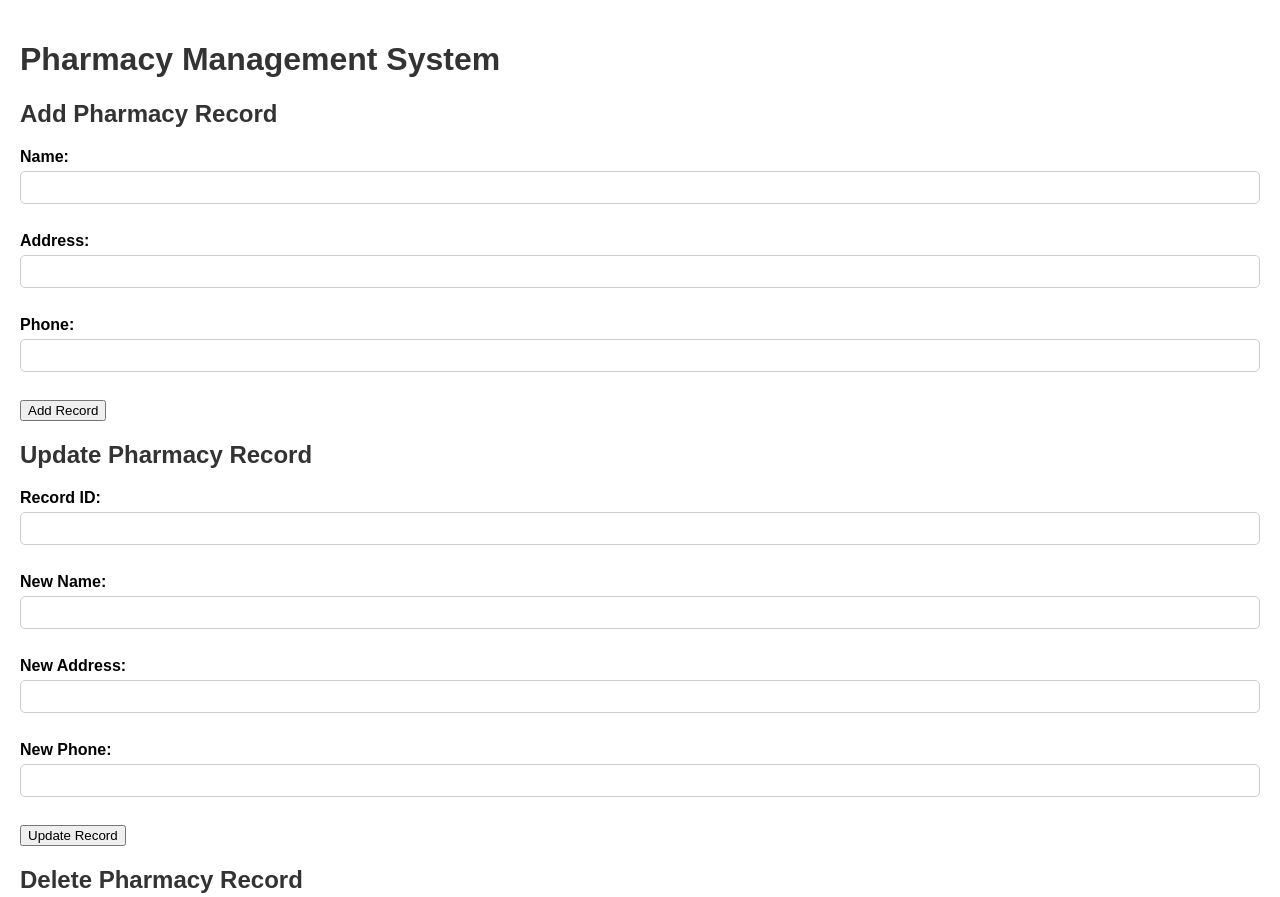
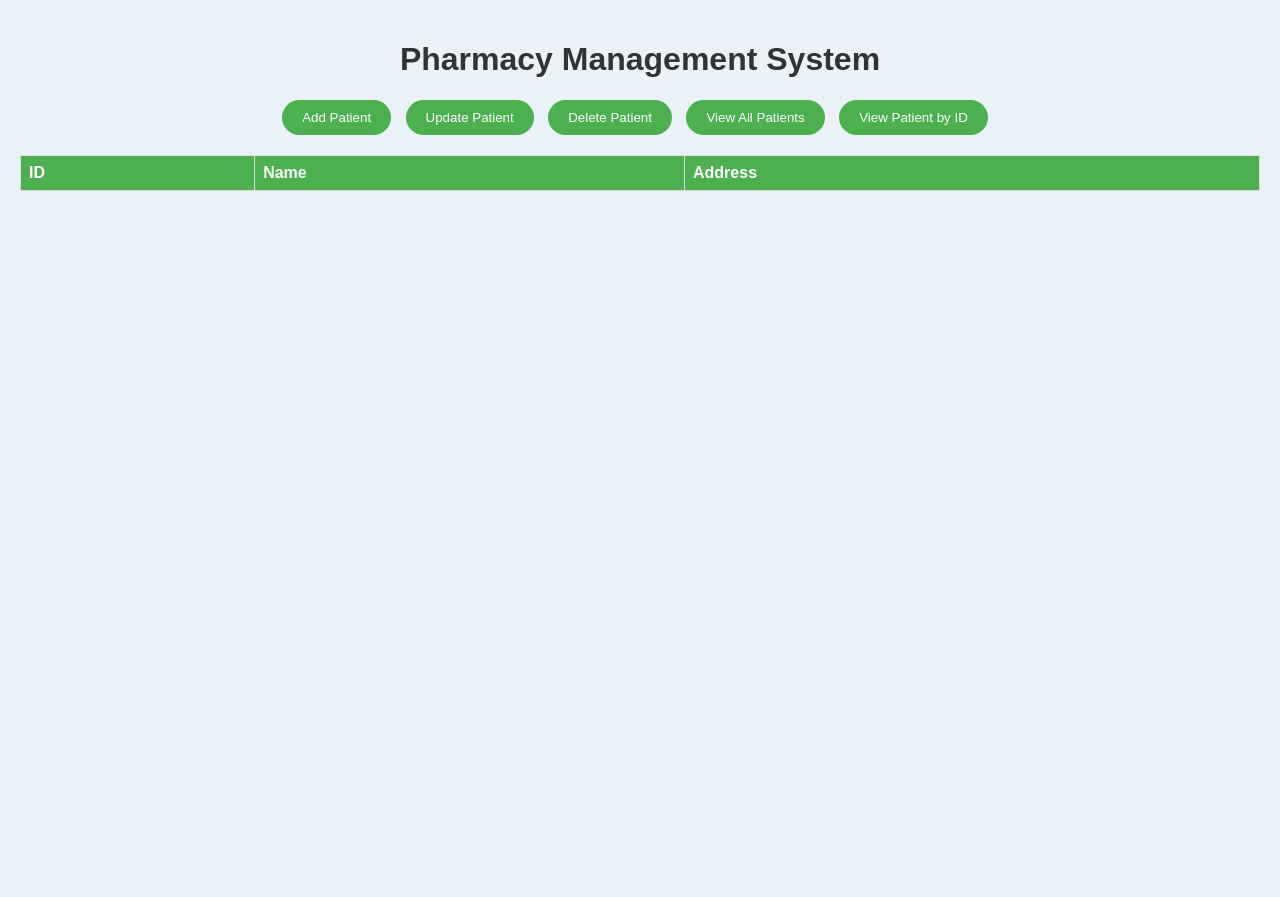
Before and after one commit to sowjanyashetty/pharmacy-site, a plain HTML site: page index.html in a window 1280 px wide. Shown: the top 897 px of the page. After the commit the page ends 800 px from the top, so only its background shows below. Drawn offline with Linux system fonts and the light colour scheme.

Commit message:
modifying

```diff
--- a/index.html
+++ b/index.html
@@ -3,20 +3,23 @@
 <head>
     <meta charset="UTF-8">
     <meta name="viewport" content="width=device-width, initial-scale=1.0">
-    <title>Pharmacy Management System</title>
+    <title style="text-align: center;">Pharmacy Management System</title>
     <style>
         body {
             font-family: Arial, sans-serif;
             margin: 0;
             padding: 20px;
+            background-color: #eaf2f8; /* Light blue */
+            color: #333; /* Dark gray */
         }
 
         h1, h2 {
-            color: #333;
+            text-align: center;
         }
 
         form {
             margin-bottom: 20px;
+            display: none; /* Hide forms initially */
         }
 
         label {
@@ -34,8 +37,24 @@
             box-sizing: border-box;
         }
 
+        input[type="button"] {
+            background-color: #4CAF50; /* Green */
+            color: white;
+            padding: 10px 20px;
+            border: none;
+            border-radius: 20px; /* Rounded corners */
+            cursor: pointer;
+            margin-right: 10px;
+            transition: background-color 0.3s; /* Smooth transition */
+        }
+
+        input[type="button"]:hover {
+            background-color: #7445a0;/* Darker green */
+        }
+
+        /* Change color of submit buttons */
         input[type="submit"] {
-            background-color: #4CAF50;
+            background-color: #4CAF50; /* Green */
             color: white;
             padding: 10px 20px;
             border: none;
@@ -44,15 +63,65 @@
         }
 
         input[type="submit"]:hover {
-            background-color: #45a049;
+            background-color: #7445a0;
+        }
+
+        .btn-container {
+            text-align: center;
+            margin-bottom: 20px;
+        }
+        /* Style for the patient list */
+        #patientList {
+            margin-top: 20px;
+            border-collapse: collapse;
+            width: 100%;
+        }
+
+        #patientList th, #patientList td {
+            border: 1px solid #ddd;
+            padding: 8px;
+            text-align: left;
+        }
+
+        #patientList th {
+            background-color: #4CAF50; /* Green */
+            color: white;
+        }
+
+        #patientList tr:nth-child(even) {
+            background-color: #f2f2f2; /* Light gray */
+        }
+
+        #patientList tr:hover {
+            background-color: #ddd; /* Darker gray */
         }
     </style>
 </head>
 <body>
     <h1>Pharmacy Management System</h1>
 
+    <!-- Button container for actions -->
+    <div class="btn-container">
+        <input type="button" value="Add Patient" onclick="showForm('addForm')">
+        <input type="button" value="Update Patient" onclick="showForm('updateForm')">
+        <input type="button" value="Delete Patient" onclick="showForm('deleteForm')">
+        <input type="button" value="View All Patients" onclick="viewAllPatients()">
+        <input type="button" value="View Patient by ID" onclick="showForm('viewPatientByIDForm')">
+    </div>
+    <!-- Patient list table -->
+    <table id="patientList">
+        <thead>
+            <tr>
+                <th>ID</th>
+                <th>Name</th>
+                <th>Address</th>
+            </tr>
+        </thead>
+        <tbody id="patientListBody">
+            <!-- Patient records will be inserted here dynamically -->
+        </tbody>
+    </table>
     <!-- Form for adding new pharmacy record -->
-    <h2>Add Pharmacy Record</h2>
     <form id="addForm">
         <label for="name">Name:</label>
         <input type="text" id="name" name="name" required><br><br>
@@ -67,7 +136,6 @@
     </form>
 
     <!-- Form for updating existing pharmacy record -->
-    <h2>Update Pharmacy Record</h2>
     <form id="updateForm">
         <label for="record_id">Record ID:</label>
         <input type="text" id="record_id" name="record_id" required><br><br>
@@ -85,7 +153,6 @@
     </form>
 
     <!-- Form for deleting existing pharmacy record -->
-    <h2>Delete Pharmacy Record</h2>
     <form id="deleteForm">
         <label for="delete_record_id">Record ID:</label>
         <input type="text" id="delete_record_id" name="delete_record_id" required><br><br>
@@ -93,7 +160,27 @@
         <input type="button" value="Delete Record" onclick="deleteRecord()">
     </form>
 
+    <!-- Form for viewing all patients -->
+
+        <form id="viewPatientByIDForm">
+            <label for="patient_id">Patient ID:</label>
+            <input type="text" id="patient_id" name="patient_id" required><br><br>
+
+            <input type="button" value="View Patient" onclick="viewPatientByID()">
+        </form>
+
         <script>
+            // Function to show the corresponding form based on the button clicked
+            function showForm(formId) {
+                // Hide all forms first
+                document.querySelectorAll('form').forEach(form => {
+                    form.style.display = 'none';
+                });
+
+                // Show the selected form
+                document.getElementById(formId).style.display = 'block';
+            }
+
             function addRecord() {
                 // You can implement the logic to add a record using JavaScript
                 alert("Record added successfully!");
@@ -108,6 +195,39 @@
                 // You can implement the logic to delete a record using JavaScript
                 alert("Record deleted successfully!");
             }
+
+            function viewPatientByID() {
+                // You can implement the logic to view a patient by ID using JavaScript
+                alert("Viewing patient by ID...");
+            }
+            async function viewAllPatients() {
+    try {
+        const endpoint = '/data-api/rest/Person'; // Assuming this endpoint fetches patient records
+        const response = await fetch(endpoint);
+        const data = await response.json();
+
+        // Get the table body element
+        const tbody = document.getElementById('patientListBody');
+
+        // Clear existing table rows
+        tbody.innerHTML = '';
+        console.table(data.value);
+        // Iterate through the patient records and create table rows
+        data.value.forEach(data => {
+            const tr = document.createElement('tr');
+            tr.innerHTML = `
+                <td>${data.Id}</td>
+                <td>${data.Name}</td>
+                <td>${data.Address}</td>
+
+            `;
+            tbody.appendChild(tr);
+        });
+    } catch (error) {
+        console.error('Error fetching patient records:', error);
+    }
+}
+
         </script>
     </body>
     </html>
```
Lines whose indentation alone changed are shown as unchanged.
